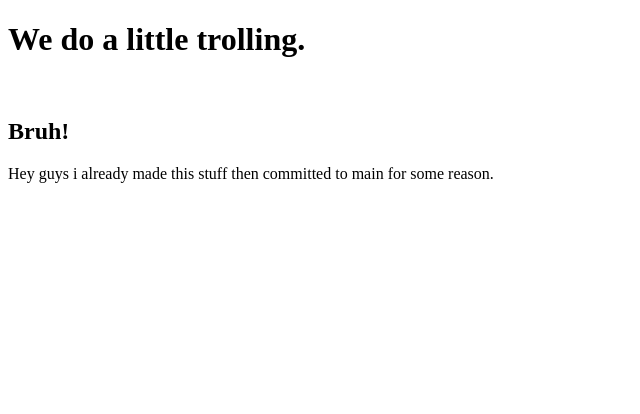
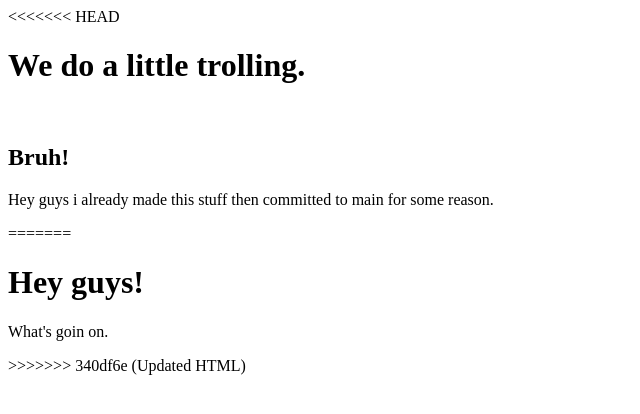
Before and after one commit to seaskydome/learning-git, a plain HTML site: page index.html in a window 1280 px wide. Shown: the whole page, without its empty margins (0-640 px from the left). Drawn offline with Linux system fonts and the light colour scheme.

Commit message:
Updated HTML

```diff
--- a/index.html
+++ b/index.html
@@ -4,9 +4,14 @@
 <title>Page Title</title>
 </head>
 <body>
+<<<<<<< HEAD
   <h1>We do a little trolling.</h1>
   <br>
   <h2>Bruh!</h2>
   <p> Hey guys i already made this stuff then committed to main for some reason. </p>
+=======
+  <h1>Hey guys!</h1>
+  <p>What's goin on.</p>
+>>>>>>> 340df6e (Updated HTML)
 </body>
 </html>
```
